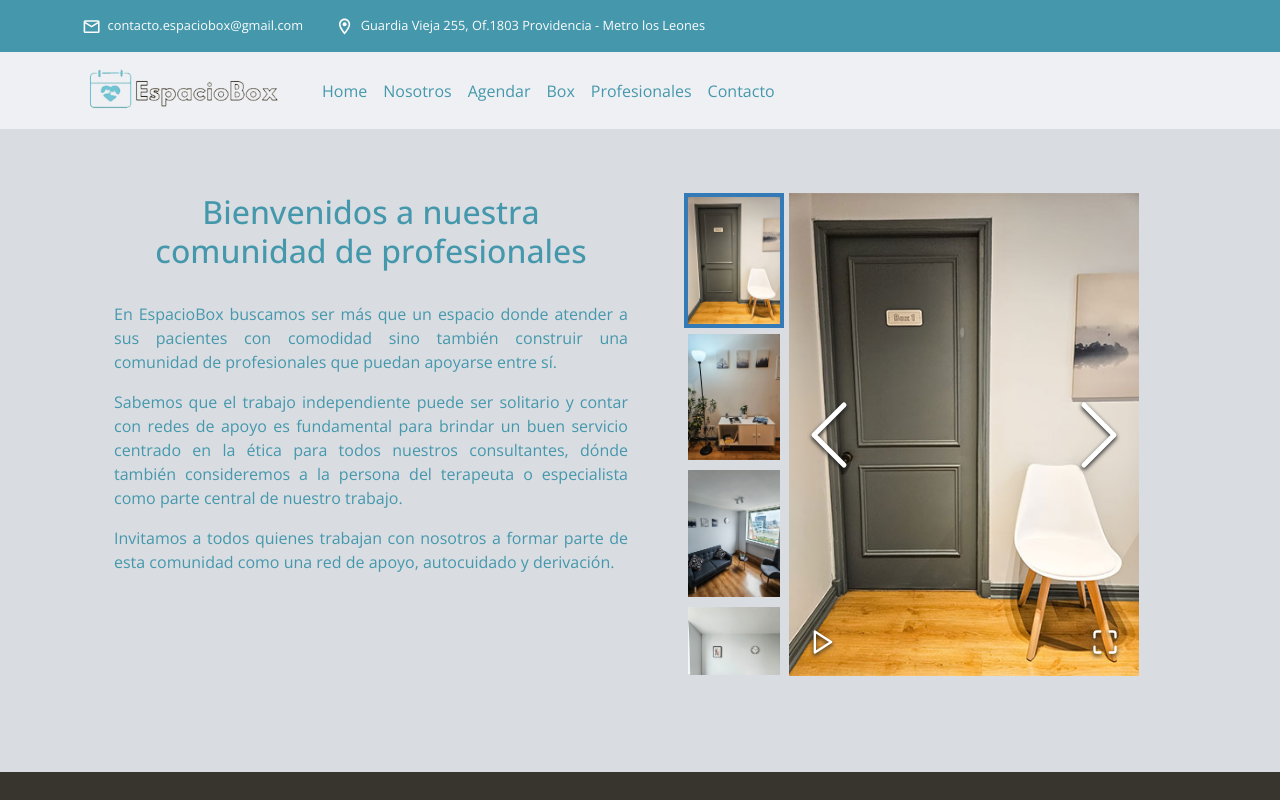
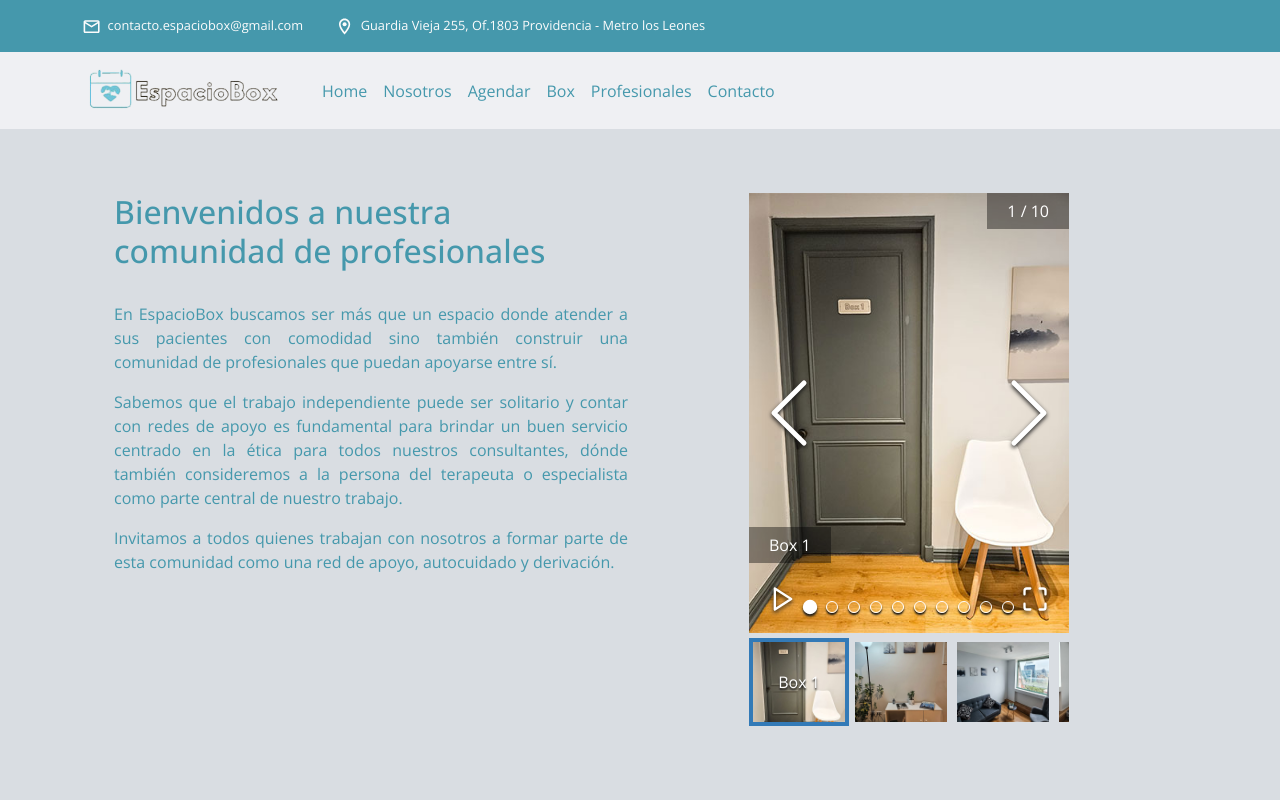
Before and after one commit to ssalinascalibar/espacio-box-noLogin, a React (Vite) app: page /boxes in a window 1280 px wide. Shown: the top 800 px of the page. Built offline with nearby package versions, Linux system fonts and the light colour scheme.

Commit message:
fix box gallery and add test field for show

```diff
--- a/public/db/boxes.json
+++ b/public/db/boxes.json
@@ -2,7 +2,11 @@
     {
       "id": 0,
       "original": "/assets/img/espacioBox-galeria-0.jpg",
-      "thumbnail": "/assets/img/espacioBox-galeria-0.jpg"
+      "thumbnail": "/assets/img/espacioBox-galeria-0.jpg",
+      "description": "Box 1",
+      "thumbnailTitle": "Box 1",
+      "thumbnailLabel": "Box 1",
+      "originalTitle": "original title"
     },
     {
       "id": 1,
--- a/src/features/boxes/Boxes.jsx
+++ b/src/features/boxes/Boxes.jsx
@@ -42,13 +42,15 @@ export default function Boxes() {
           <div id="boxes-content">
             <Row>
               <Col xs={12} lg={6}>
-                <h2  style={{textAlign: "center"}}>Bienvenidos a nuestra comunidad de profesionales</h2>
-                <p style={{textAlign: "justify"}}>
+                <h2 style={{ textAlign: "left" }}>
+                  Bienvenidos a nuestra comunidad de profesionales
+                </h2>
+                <p style={{ textAlign: "justify" }}>
                   En EspacioBox buscamos ser más que un espacio donde atender a
                   sus pacientes con comodidad sino también construir una
                   comunidad de profesionales que puedan apoyarse entre sí.
                 </p>
-                <p  style={{textAlign: "justify"}}>
+                <p style={{ textAlign: "justify" }}>
                   Sabemos que el trabajo independiente puede ser solitario y
                   contar con redes de apoyo es fundamental para brindar un buen
                   servicio centrado en la ética para todos nuestros
@@ -56,21 +58,18 @@ export default function Boxes() {
                   terapeuta o especialista como parte central de nuestro
                   trabajo.
                 </p>
-                <p  style={{textAlign: "justify"}}>
+                <p style={{ textAlign: "justify" }}>
                   Invitamos a todos quienes trabajan con nosotros a formar parte
                   de esta comunidad como una red de apoyo, autocuidado y
                   derivación.
                 </p>
               </Col>
               <Col xs={12} lg={6}>
-                <div id="image-gallery-wrapper">
-                  <ImageGallery items={boxes} thumbnailPosition="left" />
-                </div>
+                <ImageGallery items={boxes} showBullets showIndex description={"jjjj"}/>
               </Col>
             </Row>
             <Row>
-              <Col>
-              </Col>
+              <Col></Col>
             </Row>
           </div>
         </Container>
--- a/src/features/boxes/boxes.css
+++ b/src/features/boxes/boxes.css
@@ -1,25 +1,43 @@
-#boxes-content{
+#boxes-content {
     margin: 2rem 0 1rem 0;
     padding: 2rem;
 }
 
-#boxes-content h2{
+#boxes-content h2 {
     margin-bottom: 2rem;
 }
 
-#image-gallery-wrapper{
+.image-gallery {
     margin: 1rem 0 0 0;
 }
 
+.image-gallery-thumbnail img {
+    height: 65px;
+    object-fit: cover;
+}
+
+.fullscreen .image-gallery-description {
+    font-size: 3em;
+    margin: 0;
+    text-align: center;
+    position: absolute;
+    left: 50%;
+    width: 100%;
+}
+
 @media screen and (min-width: 992px) {
-    #boxes-content{
+    #boxes-content {
         padding: 2rem;
     }
 
-    #image-gallery-wrapper{
-        width: 36vw;
+    .image-gallery {
+        width: 25vw;
         margin: 0 auto 0 auto;
 
     }
 
+    .image-gallery-thumbnail img {
+        height: 80px;
+    }
+
 }
```
